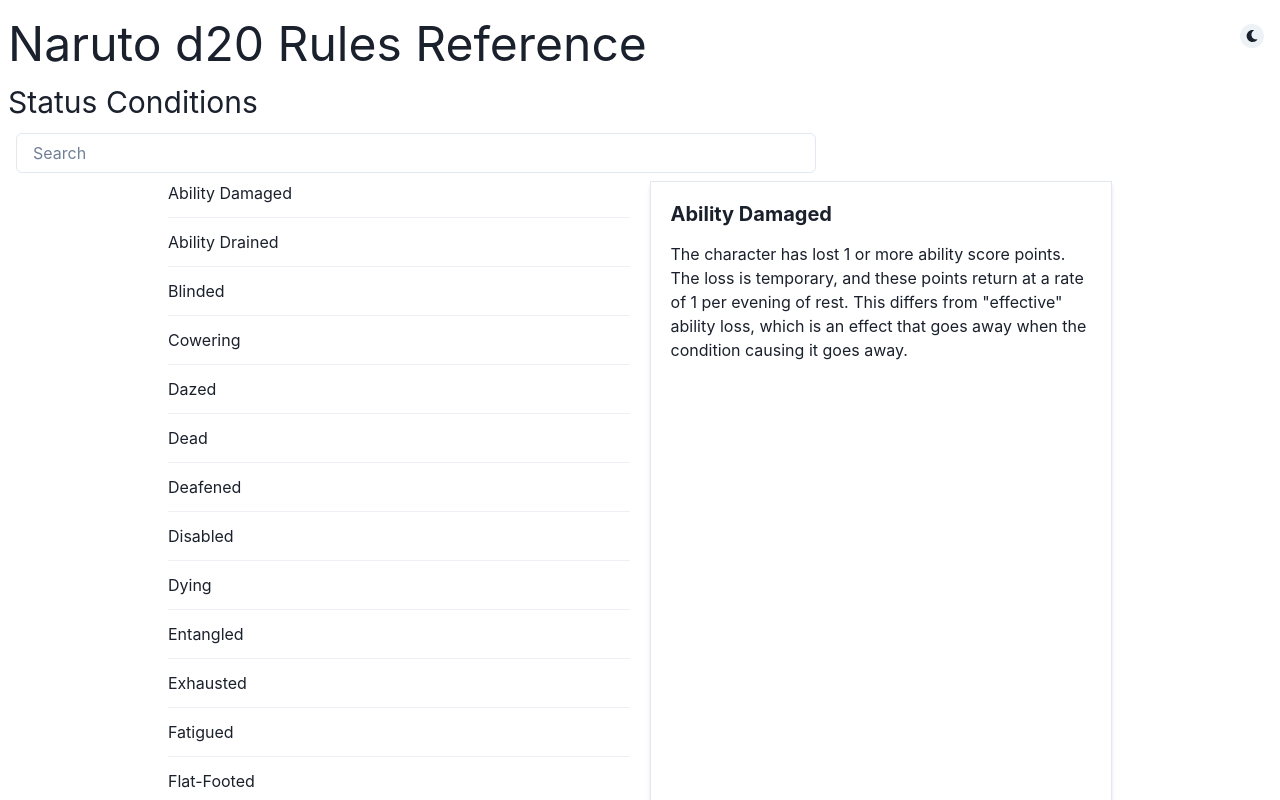
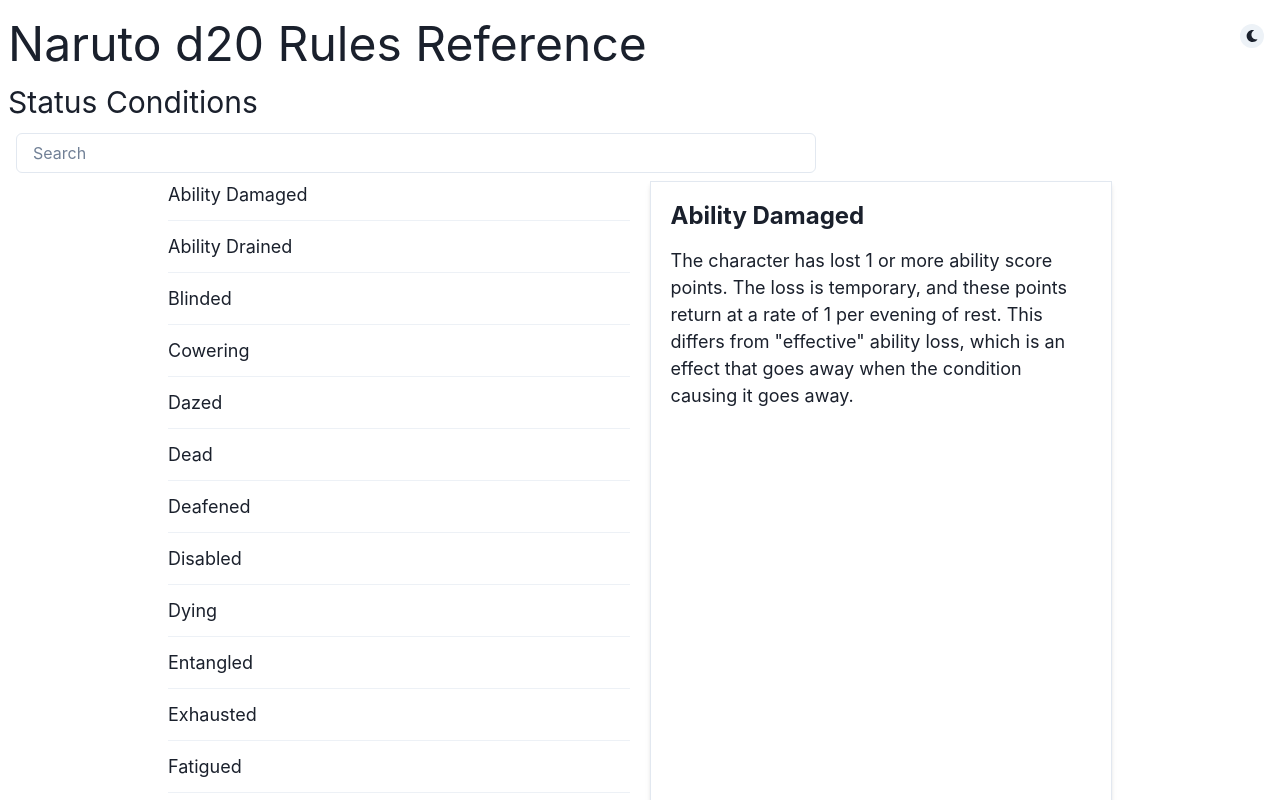
Before and after one commit to hbilbrey/RulesRefApp, a React (Vite) app: page / in a window 1280 px wide. Shown: the top 800 px of the page. Built offline with nearby package versions, Linux system fonts and the light colour scheme.

Commit message:
working list -> text, fontsize tweaks

```diff
--- a/src/ListComponent.tsx
+++ b/src/ListComponent.tsx
@@ -1,11 +1,6 @@
-import {
-  Divider,
-  Link,
-  List,
-  ListIcon,
-  ListItem,
-  Text,
-} from "@chakra-ui/react";
+import { Divider, Link, List, ListItem } from "@chakra-ui/react";
+import React from "react";
+import { useState } from "react";
 
 interface conditionsObject {
   title: string;
@@ -15,18 +10,41 @@
 
 interface Props {
   conditions: conditionsObject[];
+  onSelectCondition: (condition: number) => void;
 }
 
-const ListComponent = ({ conditions }: Props) => {
+const ListComponent = ({ conditions, onSelectCondition }: Props) => {
+  const [conditionIndex, setConditionIndex] = useState(0);
+
   return (
-    <List spacing={3}>
+    <List
+      h="calc(80vh)"
+      overflow={"auto"}
+      colorScheme="system"
+      sx={{
+        "&::-webkit-scrollbar": {
+          width: "12px",
+          backgroundColor: `rgba(0, 0, 0, 0.05)`,
+        },
+        "&::-webkit-scrollbar-thumb": {
+          backgroundColor: `rgba(0, 0, 0, 0.05)`,
+        },
+      }}
+      spacing={3}
+    >
       {conditions.map((condition, index) => (
-        <>
+        <React.Fragment key={index}>
           <ListItem key={index}>
-            <Link>{condition.title}</Link>
+            <Link
+              fontSize="lg"
+              key={index}
+              onClick={() => onSelectCondition(index)}
+            >
+              {condition.title}
+            </Link>
           </ListItem>
           <Divider />
-        </>
+        </React.Fragment>
       ))}
     </List>
   );
--- a/src/StatusBoxes.tsx
+++ b/src/StatusBoxes.tsx
@@ -6,19 +6,24 @@
 const StatusBoxes = () => {
   const [selectedCondition, changeSelectedCondition] = useState(0);
 
-  function selectCondition(index: number) {
+  const selectCondition = (index: number) => {
     changeSelectedCondition(index);
-  }
+  };
 
   return (
     <HStack w="full" paddingX={40} spacing={5} align="flex">
       <Box w="50%">
         {/* <TableComponent conditions={conditions}/> */}
-        <ListComponent conditions={conditions} />
+        <ListComponent
+          conditions={conditions}
+          onSelectCondition={selectCondition}
+        />
       </Box>
       <Box p={5} shadow="md" borderWidth="1px" w="50%">
-        <Heading fontSize="xl">{conditions[selectedCondition].title}</Heading>
-        <Text mt={4}>{conditions[selectedCondition].description}</Text>
+        <Heading fontSize="2xl">{conditions[selectedCondition].title}</Heading>
+        <Text mt={4} fontSize="lg">
+          {conditions[selectedCondition].description}
+        </Text>
       </Box>
     </HStack>
   );
```
